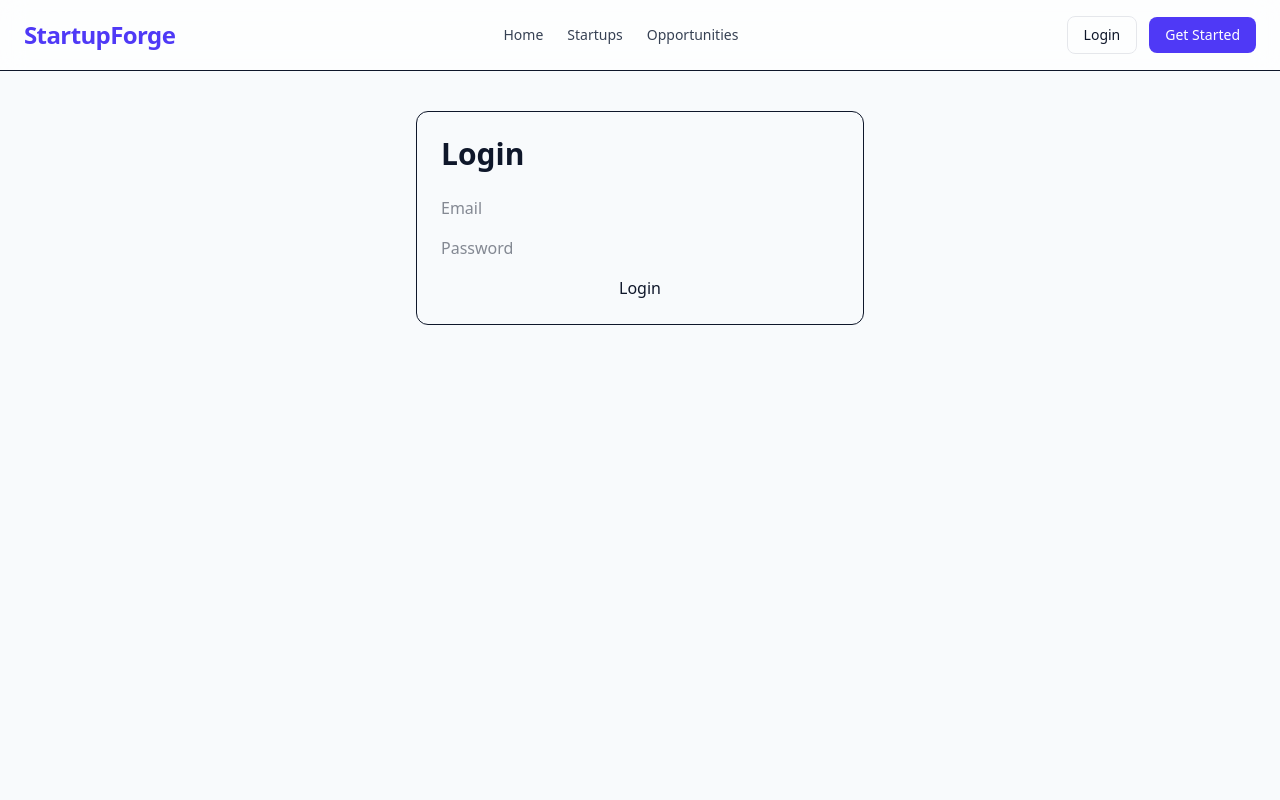
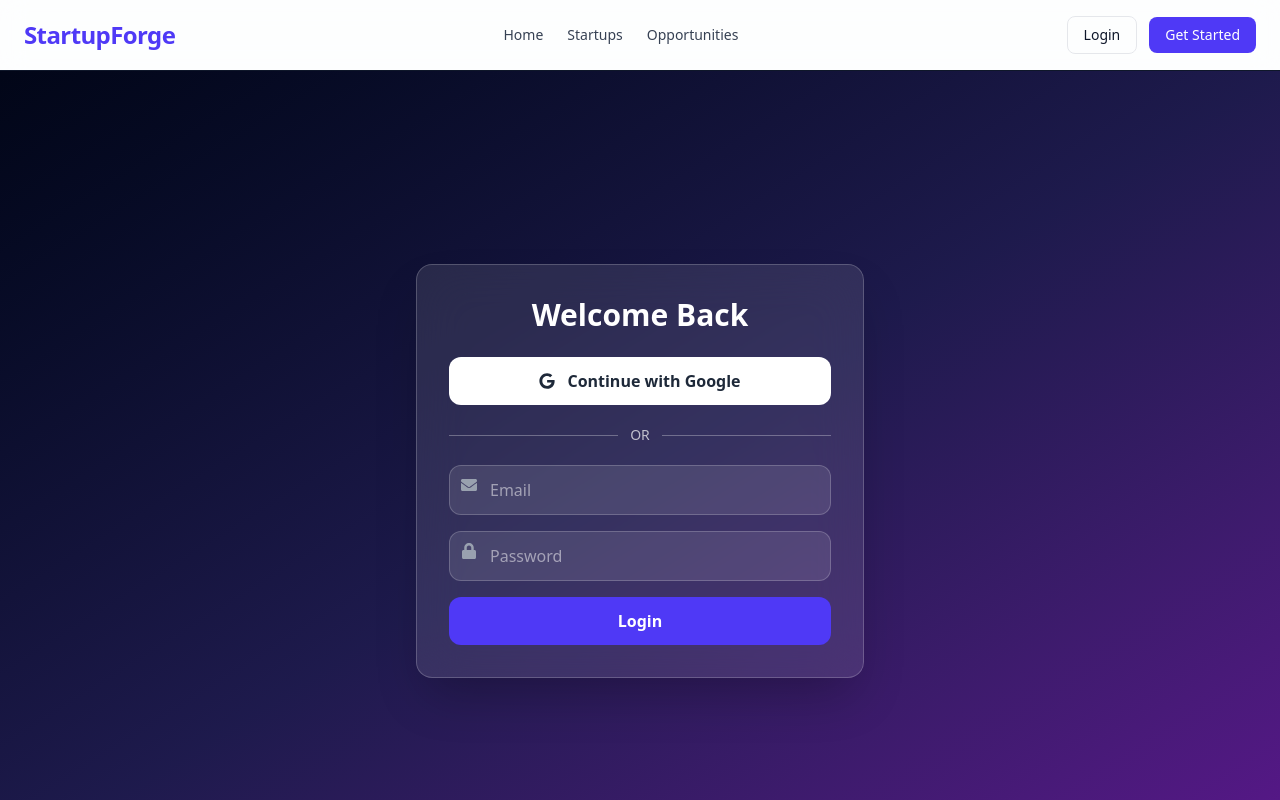
Before and after one commit to Avishek-Pratyay/startupforge-client, a React (Vite) app: page /login in a window 1280 px wide. Shown: the top 800 px of the page. Built offline with nearby package versions, Linux system fonts and the light colour scheme; no server answers.

Commit message:
login authentication done

```diff
--- a/src/main.jsx
+++ b/src/main.jsx
@@ -2,6 +2,7 @@ import React from "react";
 import ReactDOM from "react-dom/client";
 import "./index.css";
 import { RouterProvider } from "react-router-dom";
+import { Toaster } from "react-hot-toast";
 
 import router from "./routes/Router";
 
@@ -14,5 +15,6 @@ ReactDOM.createRoot(
   <React.StrictMode>
 <AuthProvider>
   <RouterProvider router={router} />
+  <Toaster position="top-right" />
 </AuthProvider>  </React.StrictMode>
 );
--- a/src/pages/Login/Login.jsx
+++ b/src/pages/Login/Login.jsx
@@ -1,20 +1,25 @@
 import { useState } from "react";
 import { useNavigate } from "react-router-dom";
-
+import toast from "react-hot-toast";
 import useAuth from "../../hooks/useAuth";
 import api from "../../services/api";
 
+import { FaGoogle, FaLock, FaEnvelope } from "react-icons/fa";
+
 const Login = () => {
-  const { loginUser } = useAuth();
+  const { loginUser, googleLogin } = useAuth();
 
   const navigate = useNavigate();
 
   const [error, setError] = useState("");
+  const [loading, setLoading] = useState(false);
 
+  // EMAIL LOGIN
   const handleLogin = async (e) => {
     e.preventDefault();
 
     setError("");
+    setLoading(true);
 
     const form = e.target;
 
@@ -24,8 +29,32 @@ const Login = () => {
     try {
       await loginUser(email, password);
 
+      await api.post("/jwt", { email });
+
+      navigate("/");
+    } catch (err) {
+  toast.error("Invalid email or password");
+}finally {
+      setLoading(false);
+    }
+  };
+
+  // GOOGLE LOGIN
+  const handleGoogleLogin = async () => {
+    try {
+      const result = await googleLogin();
+
+      const user = result.user;
+
+      await api.post("/users", {
+        name: user.displayName || "Google User",
+        email: user.email,
+        image: user.photoURL,
+        role: "collaborator",
+      });
+
       await api.post("/jwt", {
-        email,
+        email: user.email,
       });
 
       navigate("/");
@@ -35,46 +64,77 @@ const Login = () => {
   };
 
   return (
-    <div className="max-w-md mx-auto mt-10 border p-6 rounded-xl">
+    <div className="min-h-screen flex items-center justify-center bg-gradient-to-br from-slate-950 via-indigo-950 to-purple-900 px-4">
 
-      <h2 className="text-3xl font-bold mb-6">
-        Login
+      {/* CARD */}
+      <div className="w-full max-w-md bg-white/10 backdrop-blur-xl border border-white/20 rounded-2xl shadow-2xl p-8">
+
+        {/* TITLE */}
+        <h2 className="text-3xl font-bold text-white text-center mb-6">
+          Welcome Back
         </h2>
 
-      <form
-        onSubmit={handleLogin}
-        className="space-y-4"
+        {/* GOOGLE LOGIN */}
+        <button
+          onClick={handleGoogleLogin}
+          className="w-full flex items-center justify-center gap-3 bg-white text-gray-800 py-3 rounded-xl font-semibold hover:bg-gray-100 transition mb-5"
         >
+          <FaGoogle />
+          Continue with Google
+        </button>
 
+        <div className="flex items-center gap-3 mb-5">
+          <div className="flex-1 h-px bg-white/30"></div>
+          <span className="text-white/70 text-sm">OR</span>
+          <div className="flex-1 h-px bg-white/30"></div>
+        </div>
+
+        {/* FORM */}
+        <form onSubmit={handleLogin} className="space-y-4">
+
+          {/* EMAIL */}
+          <div className="relative">
+            <FaEnvelope className="absolute left-3 top-3 text-gray-400" />
             <input
               type="email"
               name="email"
               placeholder="Email"
-          className="input input-bordered w-full"
+              className="w-full pl-10 pr-3 py-3 rounded-xl bg-white/10 text-white border border-white/20 focus:outline-none focus:ring-2 focus:ring-indigo-500"
               required
             />
+          </div>
 
+          {/* PASSWORD */}
+          <div className="relative">
+            <FaLock className="absolute left-3 top-3 text-gray-400" />
             <input
               type="password"
               name="password"
               placeholder="Password"
-          className="input input-bordered w-full"
+              className="w-full pl-10 pr-3 py-3 rounded-xl bg-white/10 text-white border border-white/20 focus:outline-none focus:ring-2 focus:ring-indigo-500"
               required
             />
+          </div>
 
-        <button className="btn btn-primary w-full">
-          Login
+          {/* BUTTON */}
+          <button
+            disabled={loading}
+            className="w-full bg-indigo-600 hover:bg-indigo-700 text-white py-3 rounded-xl font-semibold transition"
+          >
+            {loading ? "Logging in..." : "Login"}
           </button>
 
         </form>
 
+        {/* ERROR */}
         {error && (
-        <p className="text-red-500 mt-4">
+          <p className="text-red-400 mt-4 text-center text-sm">
             {error}
           </p>
         )}
 
       </div>
+    </div>
   );
 };
 
--- a/src/providers/AuthProvider.jsx
+++ b/src/providers/AuthProvider.jsx
@@ -14,7 +14,7 @@ import {
 
 import auth from "../firebase/firebase.config";
 import api from "../services/api";
-
+import { GoogleAuthProvider, signInWithPopup } from "firebase/auth";
 export const AuthContext = createContext(null);
 
 const AuthProvider = ({ children }) => {
@@ -41,6 +41,11 @@ const AuthProvider = ({ children }) => {
       password
     );
   };
+  const googleProvider = new GoogleAuthProvider();
+
+const googleLogin = () => {
+  return signInWithPopup(auth, googleProvider);
+};
 
   const updateUserProfile = (name, photo) => {
     return updateProfile(auth.currentUser, {
@@ -90,6 +95,7 @@ const AuthProvider = ({ children }) => {
     loading,
     registerUser,
     loginUser,
+    googleLogin,
     logoutUser,
     updateUserProfile,
   };
```
Lines whose indentation alone changed are shown as unchanged.
